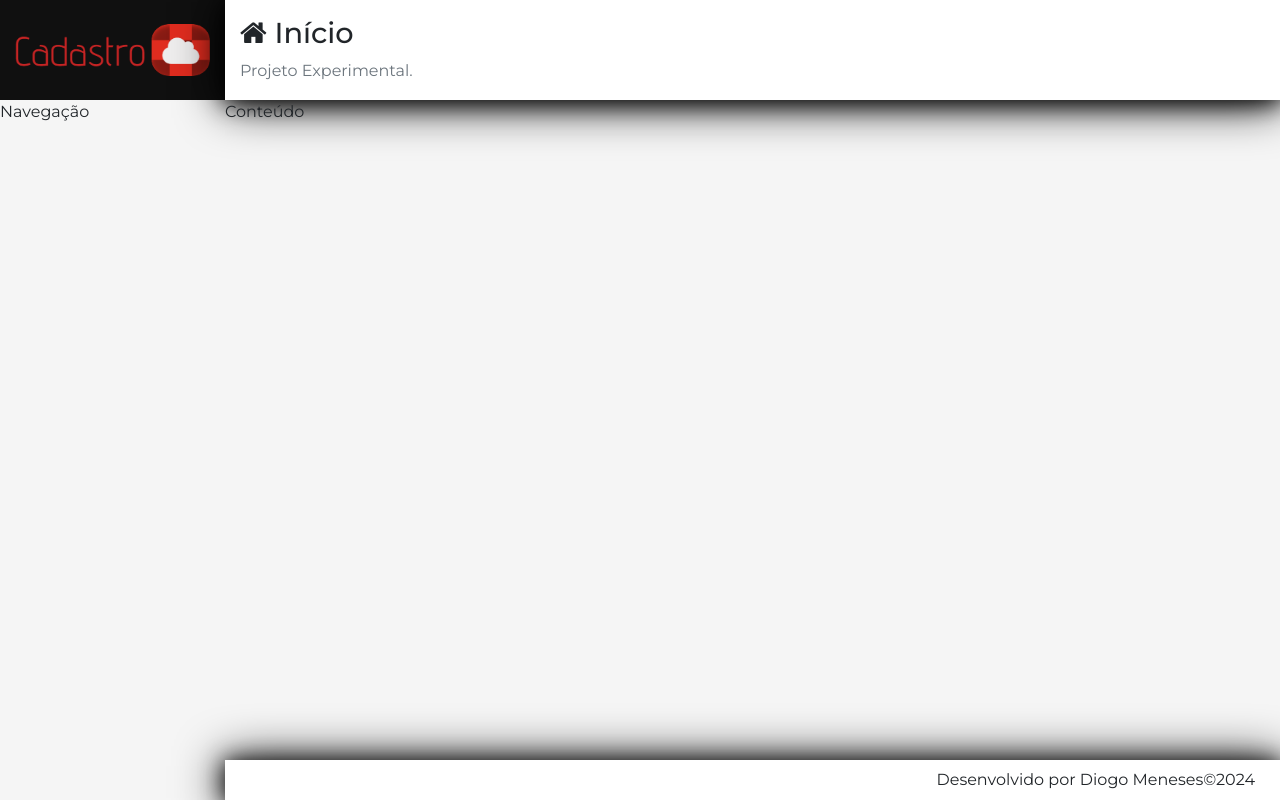
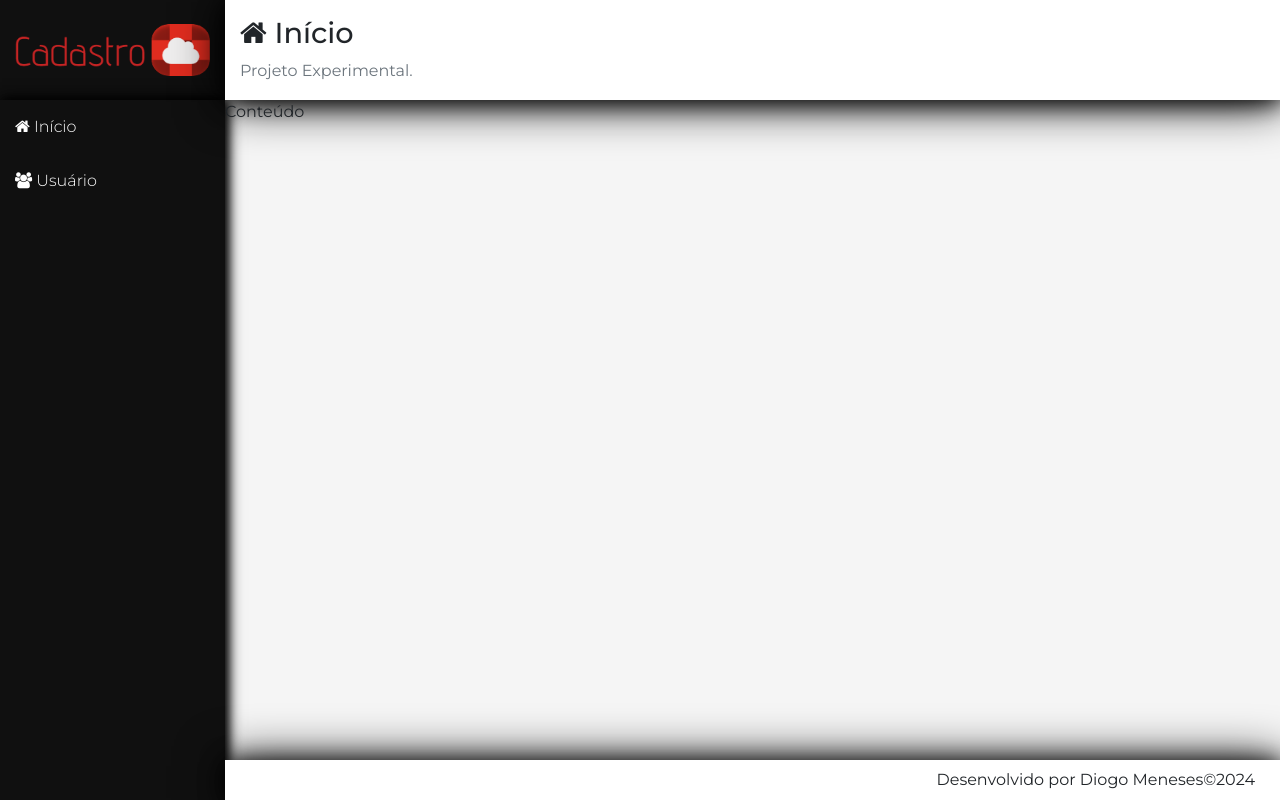
Before and after one commit to DiogoMeneses-stack/Cadastro-de-Usuario, a React (Create React App) app in the folder crud/frontend/frontend/: page / in a window 1280 px wide. Built offline with nearby package versions, Linux system fonts and the light colour scheme.

Commit message:
Navegação.

```diff
--- a/crud/frontend/frontend/src/components/template/Nav.css
+++ b/crud/frontend/frontend/src/components/template/Nav.css
@@ -0,0 +1,18 @@
+aside.menu-area{
+    background-color: var(--bg-dark);
+    box-shadow:
+        2px 0 10px 0 rgba(0, 0, 0.12),
+        2px 0 15px 0 rgba(0, 0, 0.09);
+}
+
+.menu a{
+    display: block;
+    text-decoration: none;
+    color: #fff;
+    font-weight: 300;
+    padding: 15px;
+}
+
+.menu a:hover{
+    background: linear-gradient(135deg, #000a 0%, #000b 100%);
+}
--- a/crud/frontend/frontend/src/components/template/Nav.jsx
+++ b/crud/frontend/frontend/src/components/template/Nav.jsx
@@ -3,5 +3,13 @@
 
 export default props =>
     <aside className='menu-area'>
-        Navegação
+        <nav className="menu">
+            {/* Refatorar  */}
+            <a href="#/">
+                <i className="fa fa-home"></i> Início
+            </a>
+            <a href="#/users">
+                <i className="fa fa-users"></i> Usuário
+            </a>
+        </nav>
     </aside>
```
